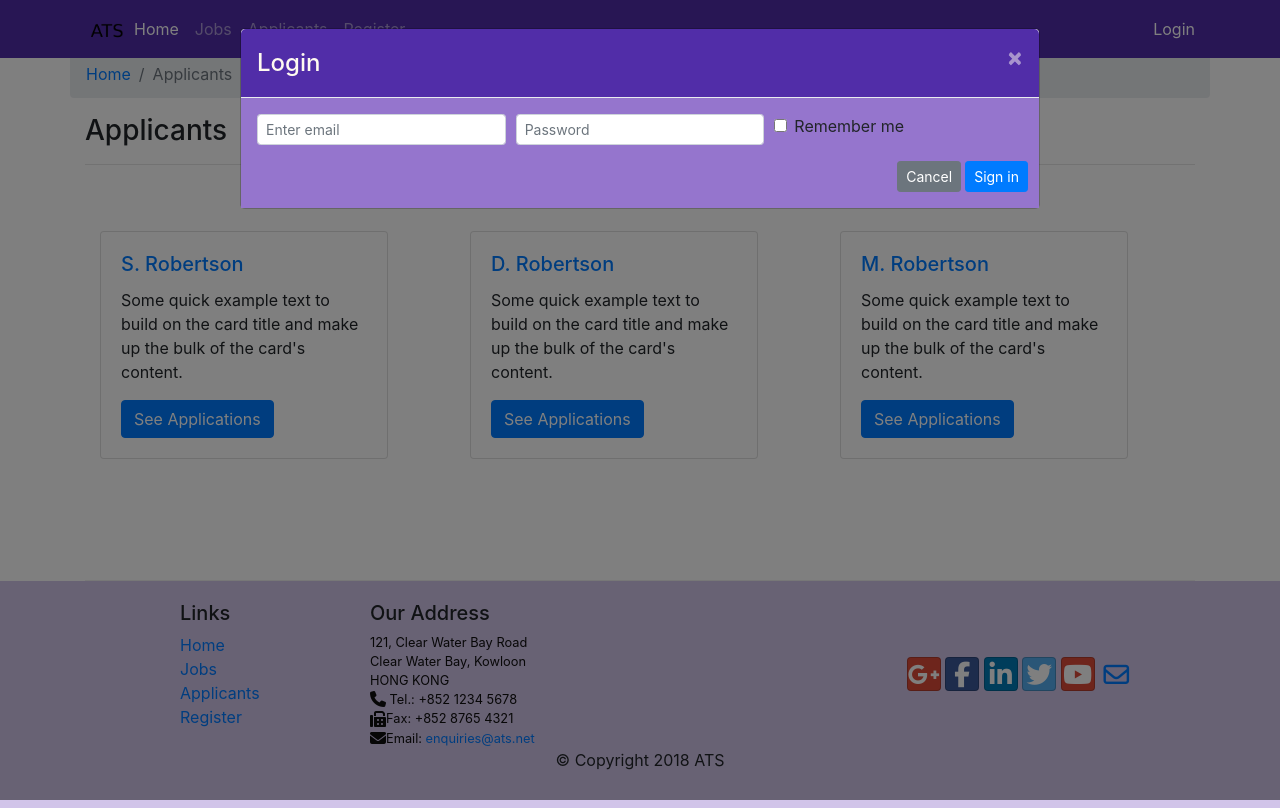
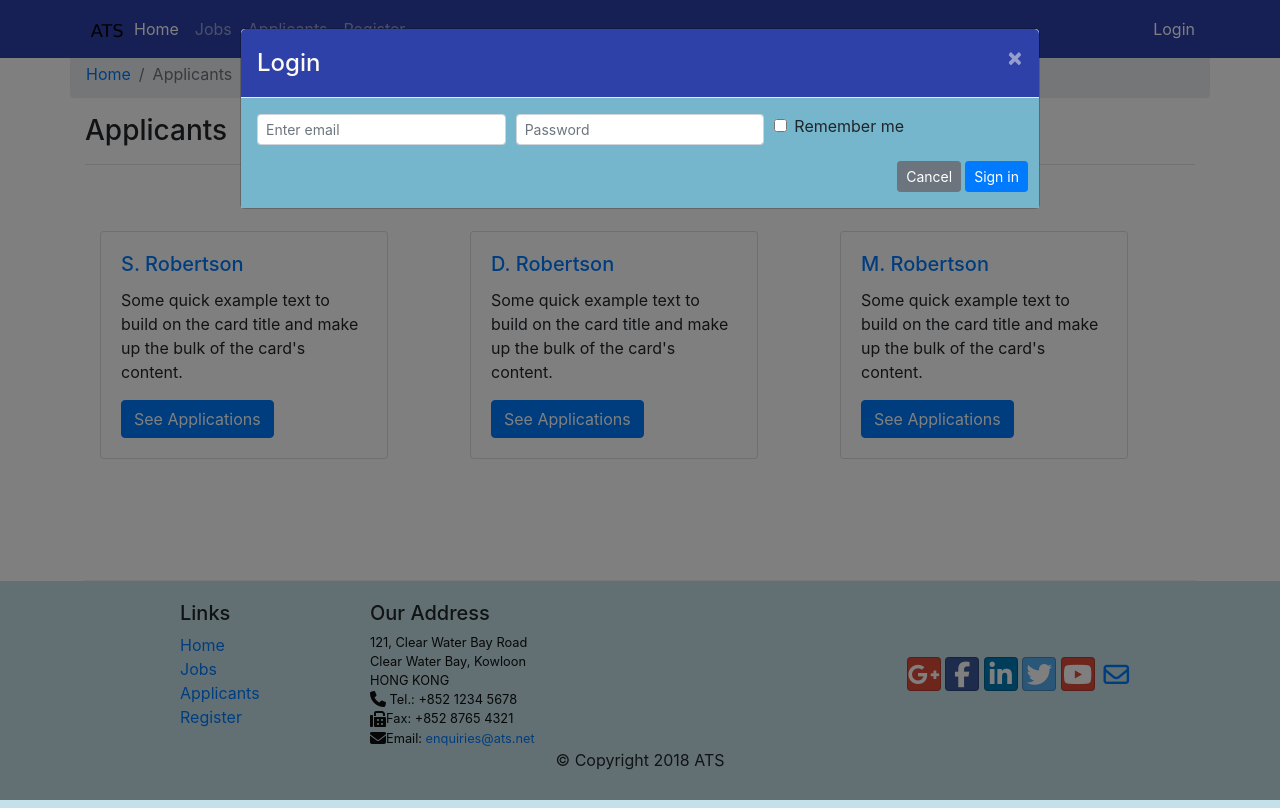
Before and after one commit to sdrobertson/ats, a website: page applicants.html in a window 1280 px wide. Both pictures are taken after a click on the link "Login". Drawn offline with nearby package versions, Linux system fonts and the light colour scheme.

Commit message:
initial commit - 2

```diff
--- a/css/styles.css
+++ b/css/styles.css
@@ -17,7 +17,7 @@
 }
 
 .footer {
-  background-color: #D1C4E9;
+  background-color: #c4e0e9;
   margin: 0px auto;
   padding: 20px 0px;
 }
@@ -25,7 +25,7 @@
 .jumbotron {
   margin: 0px auto;
   padding: 70px 30px;
-  background: #9575CD;
+  background: #75b6cd;
   color: floralwhite;
 }
 
@@ -41,7 +41,7 @@ body {
 }
 
 .navbar-dark {
-  background-color: #512DA8;
+  background-color: #2d41a8;
 }
 
 .tab-content {
@@ -52,7 +52,7 @@ body {
 }
 
 .carousel {
-  background: #512DA8;
+  background: #2d41a8;
 }
 .carousel .carousel-item {
   height: 300px;
@@ -72,11 +72,11 @@ body {
 }
 
 .modal .modal-header {
-  background: #512DA8;
+  background: #2d41a8;
   color: floralwhite;
 }
 .modal .modal-body {
-  background: #9575CD;
+  background: #75b6cd;
 }
 .modal .close {
   color: floralwhite;
```
